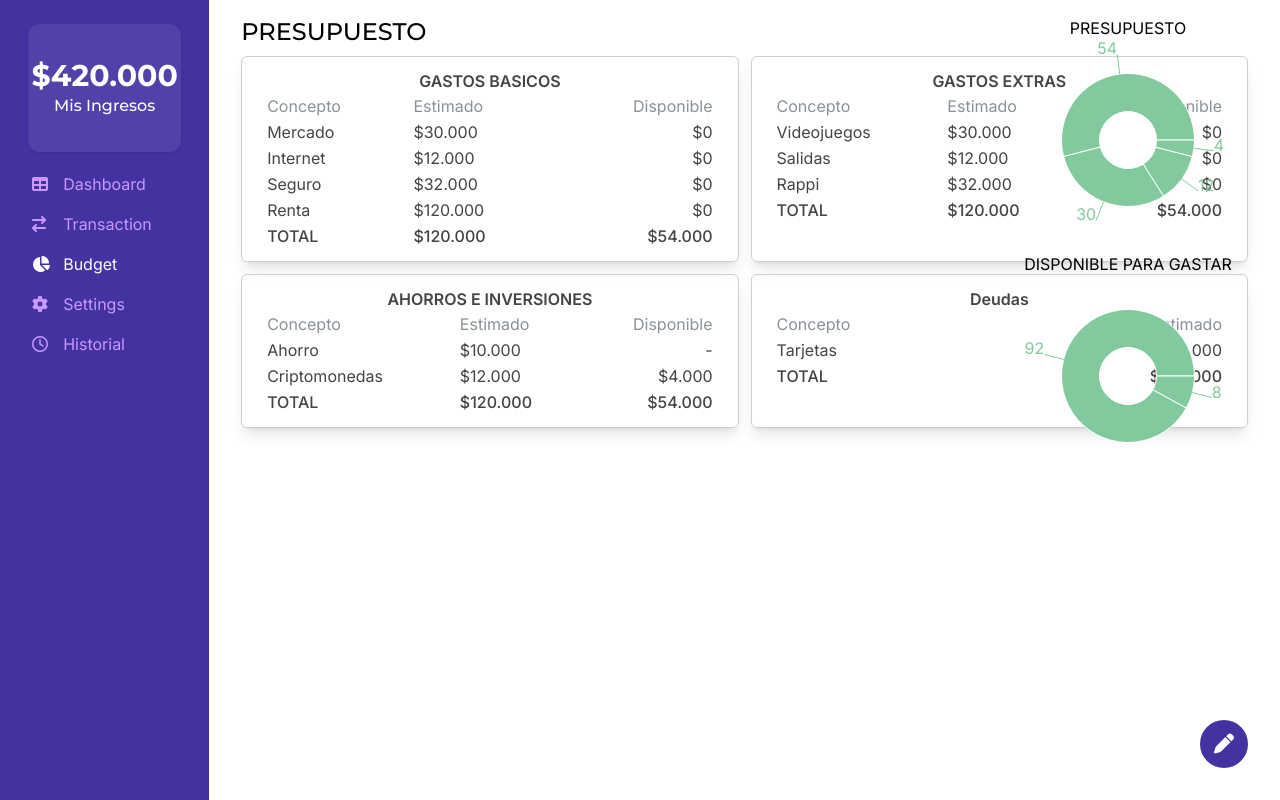
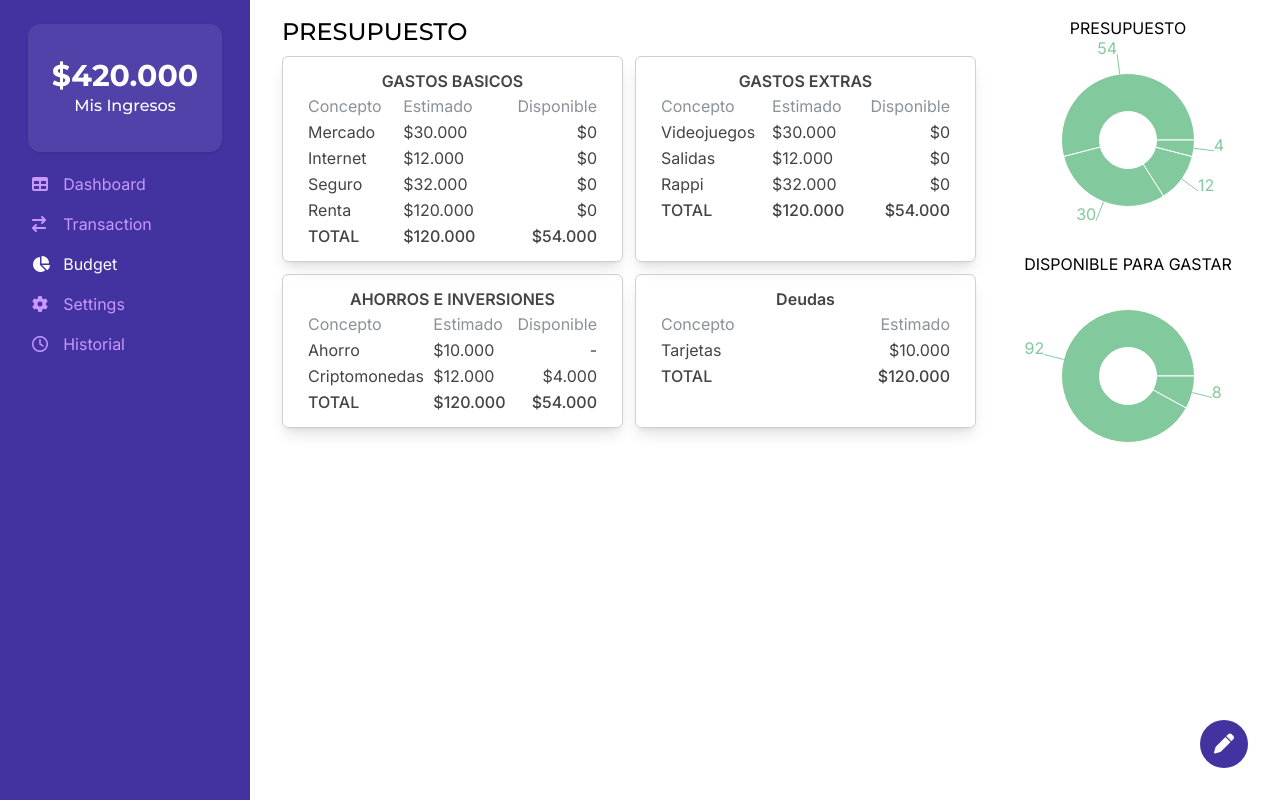
Before and after one commit to Cito2310/budget-app, a React (Vite) app: page /budgetPlanner in a window 1280 px wide. Built offline with nearby package versions, Linux system fonts and the light colour scheme.

Commit message:
fixed sidebar

```diff
--- a/src/components/Sidebar.tsx
+++ b/src/components/Sidebar.tsx
@@ -31,7 +31,8 @@ export const ContainerDataSidebar = () => (
 
 export const Sidebar = () => {
   return (
-    <div className="w-[250px] h-screen flex flex-col gap-3 bg-[#4333A0]">
+    <>
+        <div className="w-[250px] h-screen flex flex-col gap-3 bg-[#4333A0] fixed">
             <ContainerDataSidebar/>
 
             <div>
@@ -42,5 +43,7 @@ export const Sidebar = () => {
                 <ButtonSidebar route="/historial"><i className="fa-regular fa-clock w-[1.2em]"></i>Historial</ButtonSidebar>
             </div>
         </div>
+        <div className="w-[250px]"></div>
+    </>
   )
 }
--- a/src/components/SidebarPieBudget.tsx
+++ b/src/components/SidebarPieBudget.tsx
@@ -3,15 +3,14 @@ import { Pie, PieChart, Tooltip } from 'recharts';
 interface props {
     data1: any;
     data2: any;
-    width: number
 }
 
-export const SidebarPieBudget = ({ data1, data2, width }: props) => (
+export const SidebarPieBudget = ({ data1, data2 }: props) => (
   <>
     <div className={`py-4 pr-8 h-screen flex-col flex gap-3 fixed right-0`}>
       <div>
         <h2 className="text-center">PRESUPUESTO</h2>
-        <PieChart width={width} height={200} className="">
+        <PieChart width={240} height={200} className="">
           <Pie dataKey="value" data={data1} innerRadius={"30%"} outerRadius="70%" fill="#82ca9d" label />
           <Tooltip />
         </PieChart>
@@ -19,12 +18,12 @@ export const SidebarPieBudget = ({ data1, data2, width }: props) => (
 
       <div>
         <h2 className="text-center">DISPONIBLE PARA GASTAR</h2>
-        <PieChart width={width} height={200} className="">
+        <PieChart width={240} height={200} className="">
           <Pie dataKey="value" data={data2} innerRadius={"30%"} outerRadius="70%" fill="#82ca9d" label />
           <Tooltip />
         </PieChart>
       </div>
     </div>
-    <div className={`w-[${width}px]`}></div>
+    <div className={`w-[240px] mr-8`}></div>
   </>
 )
--- a/src/pages/BudgetPlannerPage.tsx
+++ b/src/pages/BudgetPlannerPage.tsx
@@ -16,7 +16,7 @@ const data02 = [
 
 export const BudgetPlannerPage = () => {
   return (
-    <div className="flex w-full">
+    <div className="flex flex-1">
       <div className="mx-8 my-4 flex-grow">
         <h1 className="font-Montserrat text-2xl font-medium mb-2">PRESUPUESTO</h1>
 
@@ -70,7 +70,7 @@ export const BudgetPlannerPage = () => {
 
         </div>
       </div>
-      <SidebarPieBudget data1={data01} data2={data02} width={240} />
+      <SidebarPieBudget data1={data01} data2={data02} />
       <button className="absolute right-8 bottom-8 bg-[#4333A0] text-[#4333A0] aspect-square w-12 rounded-full">
             <i className="fa-solid fa-pen brightness-[5] text-xl"></i>
         </button>
```
Lines whose indentation alone changed are shown as unchanged.
